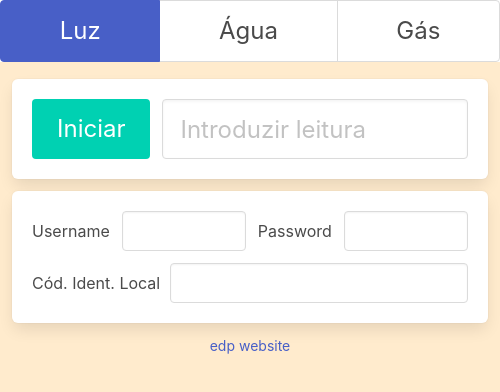
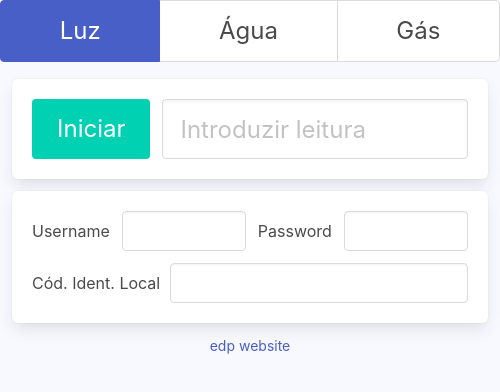
Before and after one commit to zprjk/contador.leituras, an Electron app: page src/index.html in a window 500 px wide. Drawn offline with nearby package versions, Linux system fonts and the light colour scheme; no server answers.

Commit message:
change app background-color

```diff
--- a/src/index.html
+++ b/src/index.html
@@ -7,7 +7,7 @@
     <link rel="stylesheet" href="https://cdnjs.cloudflare.com/ajax/libs/bulma/0.4.0/css/bulma.min.css">
 </head>
 
-<body style="background-color: blanchedalmond; height: 100vh;">
+<body style="background-color: ghostwhite; height: 100vh;">
     <div>
         <div class="tabs is-centered is-toggle is-large is-fullwidth" style="background-color:white; margin-bottom: 5px;">
             <ul>
```
